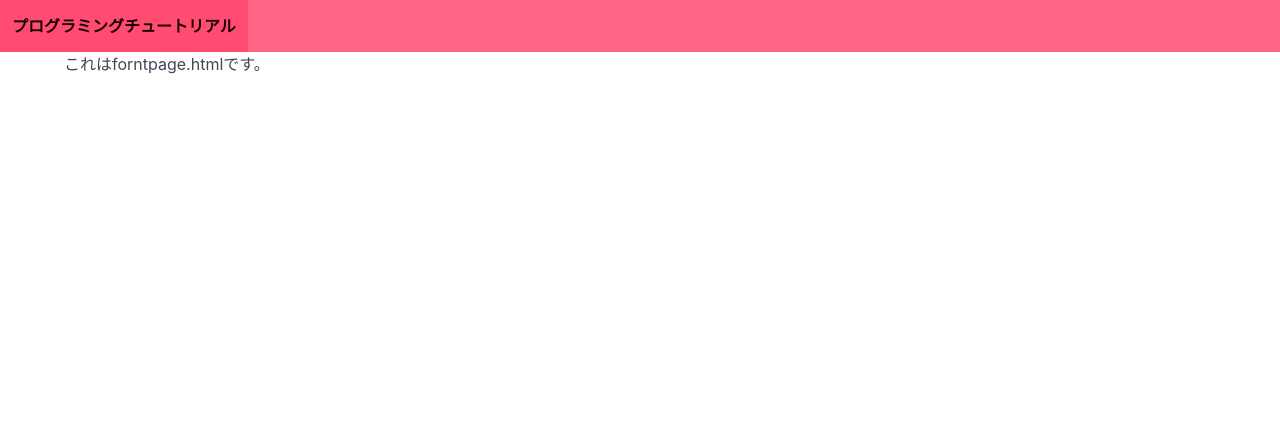
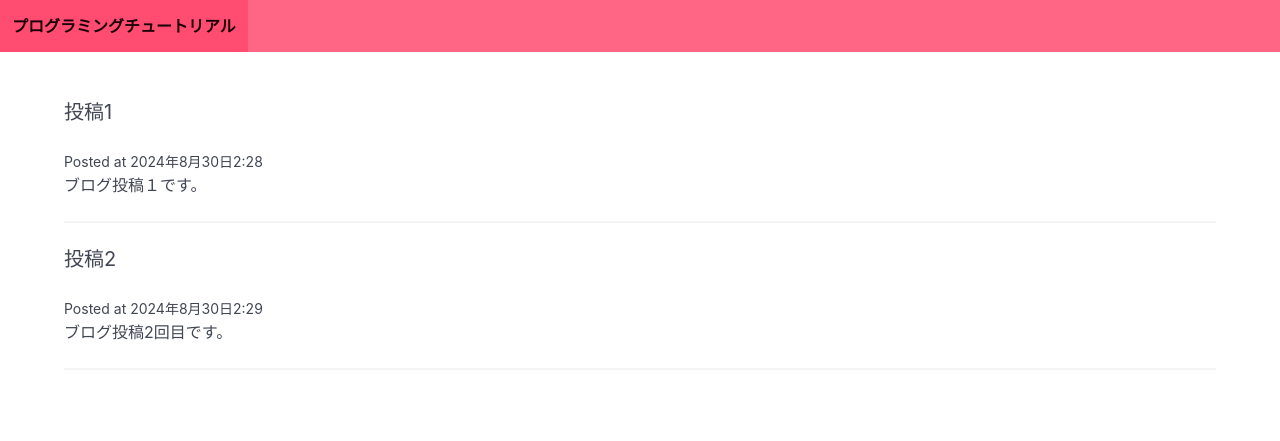
Before and after one commit to Hirota723/django-microblog, a Django app: page / in a window 1280 px wide. Shown: the top 441 px of the page. Run offline with Django 4.2, Linux system fonts and the light colour scheme; data comes from the database, SQL or seed files in the repository.

Commit message:
modelのデータを表示

```diff
--- a/blog/templates/blog/base.html
+++ b/blog/templates/blog/base.html
@@ -18,7 +18,7 @@
       </div>
     </nav>
 
-    <section>
+    <section class="section">
       <div class="container">{% block content %} {% endblock %}</div>
     </section>
   </body>
--- a/blog/templates/blog/frontpage.html
+++ b/blog/templates/blog/frontpage.html
@@ -1,7 +1,10 @@
-{% extends "blog/base.html" %} {% block content %}
+{% extends "blog/base.html" %} {% block content %} {% for post in posts %}
 
 <div class="post block">
-  <h2>これはforntpage.htmlです。</h2>
+  <h2 class="subtitle">{{ post.title }}</h2>
+  <small>Posted at {{post.posted_date}}</small>
+  <p>{{post.intro}}</p>
+  <hr />
 </div>
 
-{% endblock content %}
+{% endfor %} {% endblock content %}
--- a/blog/views.py
+++ b/blog/views.py
@@ -1,5 +1,7 @@
 from django.shortcuts import render
+from .models import Post
 
 
 def frontpage(request):
-    return render(request, "blog/frontpage.html")
+    posts = Post.objects.all()
+    return render(request, "blog/frontpage.html", {"posts": posts})
```
